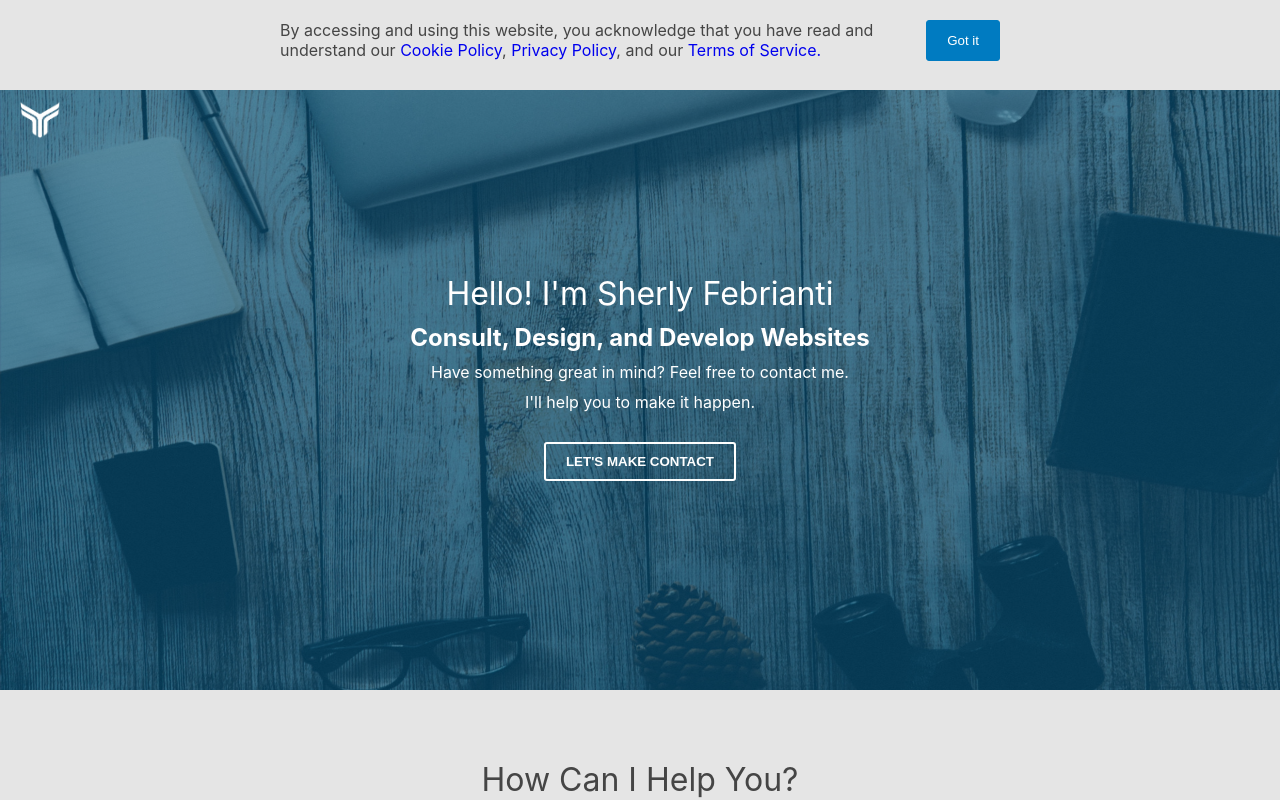
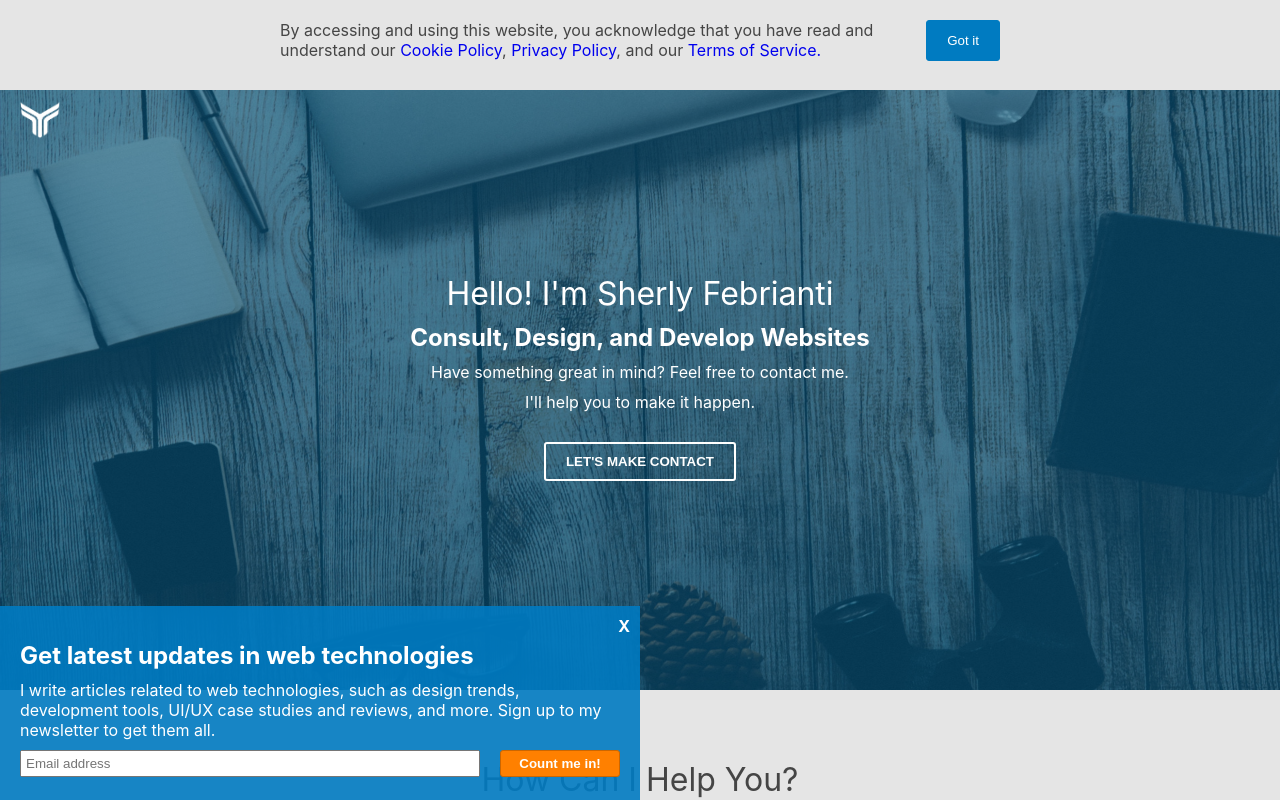
Before and after one commit to sherlyfebrianti96/React-Simple-Homepage, a React (Create React App) app: page / in a window 1280 px wide. Shown: the top 800 px of the page. Built offline with nearby package versions, Linux system fonts and the light colour scheme.

Commit message:
Adding the Newsletter Panel

```diff
--- a/src/App.js
+++ b/src/App.js
@@ -1,10 +1,10 @@
 import React from 'react';
-import logo from './logo.svg';
 import './App.scss';
 import {TermAndConditionContainer} from './containers/TermAndConditionContainer';
 import {HeaderContainer} from './containers/HeaderContainer';
-import {ProvidedServicesContainer} from "./containers/ProvidedServicesContainer";
+import {ProvidedServicesContainer} from './containers/ProvidedServicesContainer';
 import {FooterContainer} from "./containers/FooterContainer";
+import {NewsletterContainer} from './containers/NewsletterContainer'
 
 function App() {
   const greetName = 'Sherly Febrianti';
@@ -15,6 +15,7 @@ function App() {
       <HeaderContainer greetName={greetName} />
       <ProvidedServicesContainer/>
       <FooterContainer greetName={greetName}/>
+      <NewsletterContainer />
     </div>
   );
 }
--- /dev/null
+++ b/src/components/Newsletter.js
@@ -0,0 +1,25 @@
+import React from 'react';
+import '../styles/NewsletterStyle.scss';
+
+export const Newsletter = (props) => {
+	return (
+		<div className="Newsletter">
+			<div className="Headline">
+				<h2>Get latest updates in web technologies</h2>
+				<p>
+					I write articles related to web technologies, such as design trends, development tools, UI/UX case studies and
+					reviews, and more. Sign up to my newsletter to get them all.
+				</p>
+			</div>
+			<form className="Newsletter-form">
+				<div className="Input">
+					<input type="email" placeholder="Email address"/>
+				</div>
+				<div className="Button">
+					<button>Count me in!</button>
+				</div>
+			</form>
+			<div className="Newsletter-close" onClick={props.handleCloseNewsletter}>X</div>
+		</div>
+	);
+};
--- /dev/null
+++ b/src/containers/NewsletterContainer.js
@@ -0,0 +1,23 @@
+import React from 'react';
+import {Newsletter} from './../components/Newsletter';
+
+export class NewsletterContainer extends React.Component {
+	constructor(props) {
+		super(props);
+		this.state = {
+			showNewsletter: true
+		};
+		this.handleCloseNewsletter = this.handleCloseNewsletter.bind(this);
+	}
+
+	handleCloseNewsletter() {
+		this.setState({
+			showNewsletter: false
+		});
+	}
+
+	render() {
+		const newsletter = this.state.showNewsletter && <Newsletter handleCloseNewsletter={this.handleCloseNewsletter} />;
+		return newsletter;
+	}
+}
--- /dev/null
+++ b/src/styles/NewsletterStyle.scss
@@ -0,0 +1,99 @@
+@import "StyleVariables";
+
+.Newsletter {
+  &:after {
+    background-color: $Blue;
+    position: absolute;
+    bottom: 0;
+    left: 0;
+    content: '';
+    width: 100%;
+    height: 100%;
+    z-index: 1;
+    opacity: 0.9;
+  }
+
+  * {
+    position: relative;
+    z-index: 2;
+  }
+
+  .Newsletter-form {
+    .Input {
+      input {
+        width: calc(100% - 12px);
+        padding: 4px;
+      }
+
+      width: 100%;
+      left: 0;
+      margin-bottom: 10px;
+    }
+
+    .Button {
+      button {
+        &:hover {
+          background: $Dark-orange;
+        }
+
+        padding: 5px 0;
+        -webkit-border-radius: 3px;
+        -moz-border-radius: 3px;
+        border-radius: 3px;
+        border: 1px solid $Dark-orange;
+        background: $Orange;
+        color: #ffffff;
+        font-weight: bolder;
+        width: 100%;
+        cursor: pointer;
+      }
+
+      right: 0;
+      width: 100%;
+    }
+
+    position: relative;
+    min-height: 30px;
+  }
+
+  .Newsletter-close {
+    font-weight: bold;
+    position: absolute;
+    top: 10px;
+    right: 10px;
+    cursor: pointer;
+  }
+
+  position: fixed;
+  bottom: 0;
+  left: 0;
+  color: #ffffff;
+  width: calc(100% - 40px);
+  padding: 35px 20px 20px;
+  z-index: 999;
+}
+
+@media screen and (min-width: 768px) {
+  .Newsletter {
+    .Newsletter-form {
+      .Input, .Button {
+        position: absolute;
+      }
+
+      .Input {
+        width: 460px;
+        left: 0;
+        margin-bottom: 0;
+      }
+
+      .Button {
+        right: 0;
+        width: 120px;
+      }
+
+      position: relative;
+      min-height: 30px;
+    }
+    width: 600px;
+  }
+}
```
